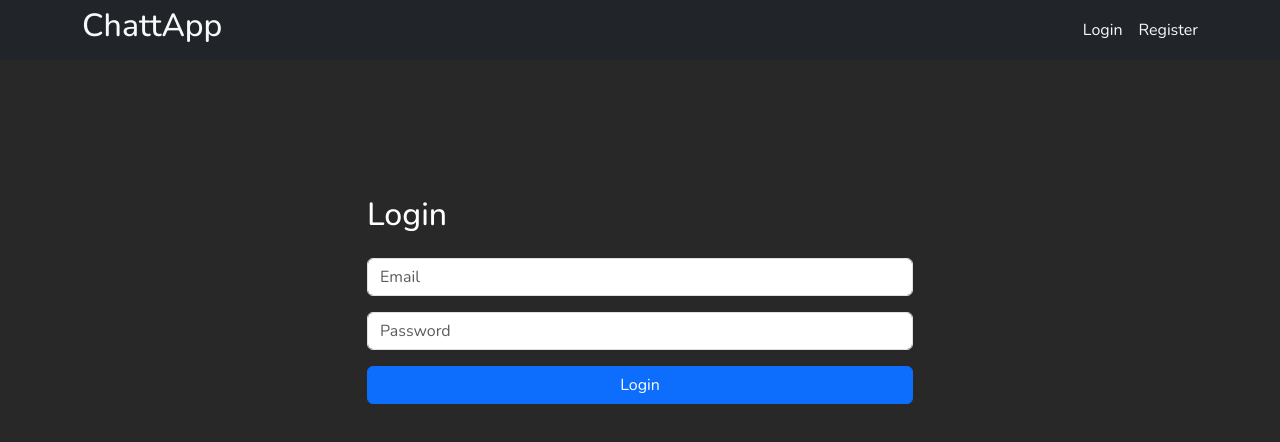
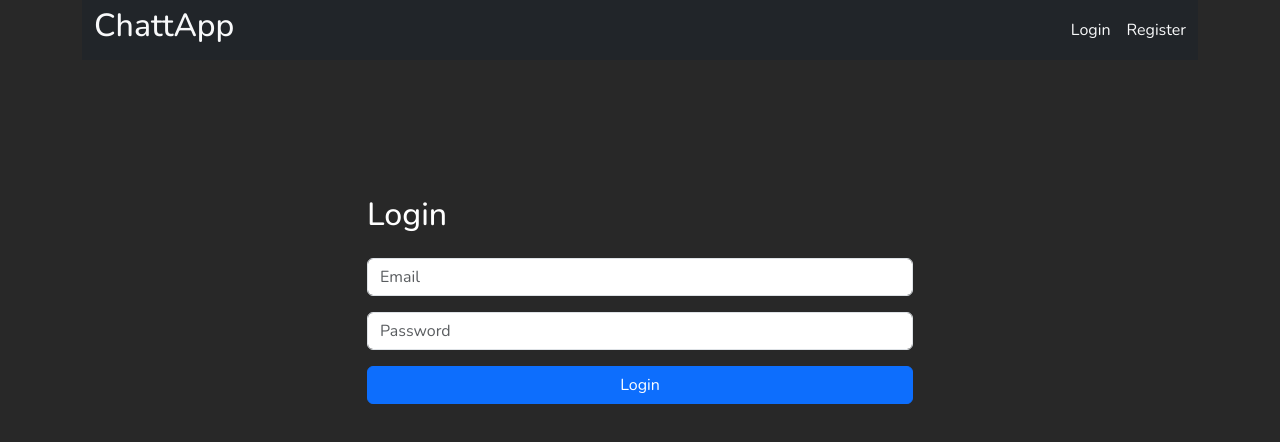
Before and after one commit to DannySoundarajD/Real-Time-Chat-App--MERN-Stack, a React (Vite) app in the folder client/: page / in a window 1280 px wide. Shown: the top 442 px of the page. Built offline with nearby package versions, Linux system fonts and the light colour scheme; no server answers.

Commit message:
Ready for deployment

```diff
--- a/client/src/App.jsx
+++ b/client/src/App.jsx
@@ -3,7 +3,7 @@ import Chat from "./Pages/Chat";
 import Login from "./Pages/Login";
 import Register from "./Pages/Register";
 import "bootstrap/dist/css/bootstrap.min.css";
-import Navbar from "./Components/navbar"; // Correct if the file is named navbar.jsx
+import NavBar from "./Components/NavBar"; // Correct if the file is named navbar.jsx
 import { Container } from "react-bootstrap";
 import { useContext } from "react";
 import { AuthContext } from "./context/AuthContext";
@@ -12,8 +12,8 @@ function App() {
     const { user } = useContext(AuthContext)
   return (
     <ChatContextProvider user = {user}>
-      <Navbar />
       <Container >
+        <NavBar />
         <Routes>
           <Route path="/" element={user ? <Chat /> : <Login />} />
           <Route path="/register" element={user ? <Chat /> : <Register />} />
```
Also changed, not shown: 2 other files (tests, documents, lock files or other folders).
